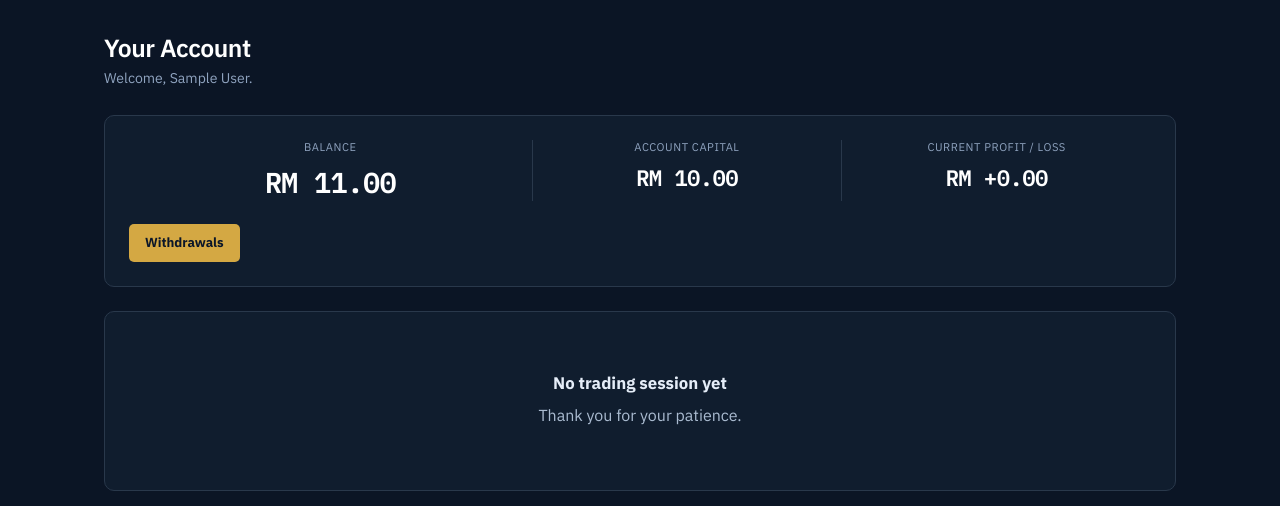
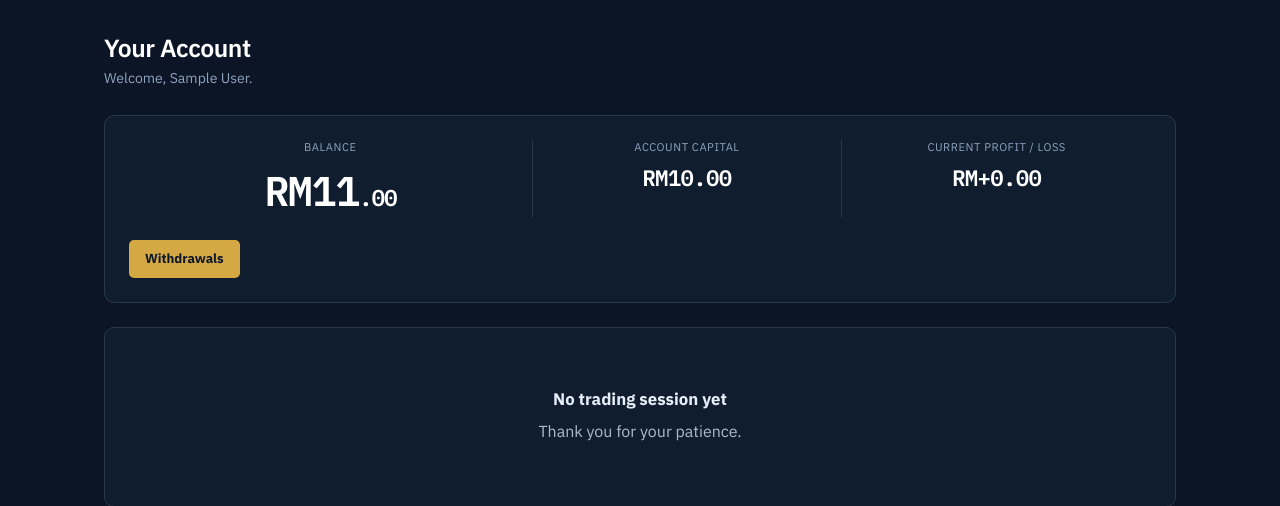
Before and after one commit to johnrambo1312/TradeNex-V2, a Flask app: page /dashboard in a window 1280 px wide. Shown: the part 60-566 px from the top of the page. Run offline with Flask 3, Linux system fonts and the light colour scheme; the visitor is signed in with stand-in values (Sample User, id 1); tables that the repository leaves empty hold one stand-in row (values such as "Sample post"); some libraries are stand-ins or nearby versions.

Commit message:
Tighten RM spacing and enlarge balance with smaller cents
Co-authored-by: Copilot <223556219+Copilot@users.noreply.github.com>

```diff
--- a/templates/dashboard.html
+++ b/templates/dashboard.html
@@ -43,6 +43,7 @@ h1{font-family:'Syne',sans-serif;font-size:1.6rem;font-weight:800;margin-bottom:
 .wallet-cards{grid-template-columns:repeat(3,minmax(0,1fr));margin-bottom:0}
 .wallet-cards .wallet-total{order:3;background:radial-gradient(ellipse at 100% 0%,rgba(212,168,67,0.16),transparent 58%),linear-gradient(135deg,#172943,var(--navy2) 70%);border-color:rgba(212,168,67,0.25)}
 .wallet-total .card-val{font-size:2rem;color:var(--gold2)}
+.balance-cents{font-size:0.55em}
 .wallet-total .card-sub{margin-top:0.5rem}
 .dashboard-quick-actions{display:none}
 .dashboard-quick-action{min-width:0;display:flex;flex-direction:column;align-items:center;justify-content:center;gap:0.45rem;padding:0.75rem 0.25rem;border:1px solid var(--border);border-radius:10px;background:#0F1C32;color:var(--text-light);font:600 0.72rem 'IBM Plex Sans',sans-serif;text-align:center;cursor:pointer}
@@ -368,7 +369,7 @@ h1{font-size:1.55rem}
 .wallet-cards .card:not(.wallet-total){border-left:1px solid #29384b}
 .card-label{font-size:0.7rem;letter-spacing:0.05em;margin-bottom:0.6rem}
 .wallet-cards .card-val{font-size:1.4rem;letter-spacing:-0.03em;overflow-wrap:anywhere}
-.wallet-total .card-val{font-size:1.8rem;color:var(--white)}
+.wallet-total .card-val{font-size:2.6rem;color:var(--white)}
 .wallet-request-button{margin-top:1.4rem;padding:0.65rem 1rem;border-radius:5px}
 .chart-wrap{border-radius:10px;margin-bottom:1.5rem}
 .chart-wrap.no-session{background:#101d2e;border-color:#29384b}
@@ -394,7 +395,7 @@ footer{margin-top:2rem}
   .wallet-section{display:grid;grid-template-columns:repeat(2,minmax(0,1fr));gap:0;padding:1.15rem}
   .cards.wallet-cards{display:contents}
   .wallet-cards .wallet-total{grid-column:1/-1;order:1;padding:0 0 1rem;background:transparent}
-  .wallet-total .card-val{font-size:1.7rem}
+  .wallet-total .card-val{font-size:2.4rem}
   .dashboard-quick-actions{grid-column:1/-1;order:2;display:grid;grid-template-columns:repeat(4,minmax(0,1fr));gap:0;padding:0.5rem 0;background:transparent;border:0;border-top:1px solid #29384b;border-bottom:1px solid #29384b;border-radius:0}
   .dashboard-quick-action{min-height:64px;gap:0.3rem;padding:0.45rem 0.15rem;background:transparent;border:0;border-radius:5px}
   .dashboard-quick-action svg{width:19px;height:19px;color:var(--gold)}
@@ -502,17 +503,17 @@ footer{margin-top:2rem}
           <div>
             <h3 class="monthly-incentive-title" id="monthlyIncentiveTitle">{% if language == "en" %}Monthly Referral Commission{% else %}Komisen Rujukan Bulanan{% endif %}</h3>
             <div class="monthly-incentive-total">
-              {% if language == "en" %}Total:{% else %}Jumlah:{% endif %} <strong id="monthlyIncentiveTotal">RM {{ '%.2f'|format(monthly_incentive_breakdowns[0].total) }}</strong>
+              {% if language == "en" %}Total:{% else %}Jumlah:{% endif %} <strong id="monthlyIncentiveTotal">RM{{ '%.2f'|format(monthly_incentive_breakdowns[0].total) }}</strong>
               <span aria-hidden="true"> · </span>
               <span id="monthlyIncentiveContributors">{{ monthly_incentive_breakdowns[0].contributors }}</span> {% if language == "en" %}members{% else %}ahli{% endif %}
             </div>
             <div class="monthly-incentive-status">
-              <span id="monthlyIncentivePaid">{% if language == "en" %}Received{% else %}Diterima{% endif %} RM {{ '%.2f'|format(monthly_incentive_breakdowns[0].paid_total) }}</span>
+              <span id="monthlyIncentivePaid">{% if language == "en" %}Received{% else %}Diterima{% endif %} RM{{ '%.2f'|format(monthly_incentive_breakdowns[0].paid_total) }}</span>
               <span aria-hidden="true"> · </span>
-              <span id="monthlyIncentivePending">{% if language == "en" %}Pending{% else %}Menunggu{% endif %} RM {{ '%.2f'|format(monthly_incentive_breakdowns[0].pending_total) }}</span>
+              <span id="monthlyIncentivePending">{% if language == "en" %}Pending{% else %}Menunggu{% endif %} RM{{ '%.2f'|format(monthly_incentive_breakdowns[0].pending_total) }}</span>
             </div>
             {% if user.next_commission_payable_at %}
-              <div class="wallet-commission-note">{% if language == "en" %}Pending commission of RM {{ "%.2f"|format(user.pending_referral_commission) }} will be paid on{% else %}Komisen tertunggak RM {{ "%.2f"|format(user.pending_referral_commission) }} akan dibayar pada{% endif %} {{ user.next_commission_payable_at.strftime('%d/%m/%Y') }}</div>
+              <div class="wallet-commission-note">{% if language == "en" %}Pending commission of RM{{ "%.2f"|format(user.pending_referral_commission) }} will be paid on{% else %}Komisen tertunggak RM{{ "%.2f"|format(user.pending_referral_commission) }} akan dibayar pada{% endif %} {{ user.next_commission_payable_at.strftime('%d/%m/%Y') }}</div>
             {% endif %}
           </div>
           <label>
@@ -525,7 +526,7 @@ footer{margin-top:2rem}
           </label>
         </div>
         {% for breakdown in monthly_incentive_breakdowns %}
-          <div class="monthly-incentive-period" data-monthly-incentive-period="{{ loop.index0 }}" data-total="RM {{ '%.2f'|format(breakdown.total) }}" data-paid-total="{% if language == 'en' %}Received{% else %}Diterima{% endif %} RM {{ '%.2f'|format(breakdown.paid_total) }}" data-pending-total="{% if language == 'en' %}Pending{% else %}Menunggu{% endif %} RM {{ '%.2f'|format(breakdown.pending_total) }}" data-contributors="{{ breakdown.contributors }}" {{ 'hidden' if not loop.first }}>
+          <div class="monthly-incentive-period" data-monthly-incentive-period="{{ loop.index0 }}" data-total="RM{{ '%.2f'|format(breakdown.total) }}" data-paid-total="{% if language == 'en' %}Received{% else %}Diterima{% endif %} RM{{ '%.2f'|format(breakdown.paid_total) }}" data-pending-total="{% if language == 'en' %}Pending{% else %}Menunggu{% endif %} RM{{ '%.2f'|format(breakdown.pending_total) }}" data-contributors="{{ breakdown.contributors }}" {{ 'hidden' if not loop.first }}>
             {% for level in breakdown.levels %}
               <div class="monthly-incentive-level">
                 <div class="monthly-incentive-badge">{% if language == "en" %}Level{% else %}Tahap{% endif %} {{ level.level }}</div>
@@ -557,7 +558,7 @@ footer{margin-top:2rem}
                   <td>{{ commission.paid_at.strftime('%d/%m/%Y %H:%M') if commission.paid_at else '—' }}</td>
                   <td>{{ commission.referred_user.full_name }}<br><span class="genealogy-member-id">{{ commission.referred_user.nova_id }}</span></td>
                   <td>{{ commission.level }}</td>
-                  <td>RM {{ '%.2f'|format(commission.amount) }}</td>
+                  <td>RM{{ '%.2f'|format(commission.amount) }}</td>
                 </tr>
               {% endfor %}
             </tbody>
@@ -573,7 +574,7 @@ footer{margin-top:2rem}
         {% for withdrawal in withdrawal_requests %}
           <div class="withdrawal-row">
             <span>{{ withdrawal.created_at.strftime('%d/%m/%Y %H:%M') if withdrawal.created_at else '—' }}</span>
-            <span class="withdrawal-amount">RM {{ '%.2f'|format(withdrawal.amount) }}</span>
+            <span class="withdrawal-amount">RM{{ '%.2f'|format(withdrawal.amount) }}</span>
             {% if withdrawal.status == 'pending' %}
               <span class="withdrawal-status">Menunggu semakan</span>
             {% elif withdrawal.status == 'processed' %}
@@ -604,9 +605,10 @@ footer{margin-top:2rem}
         <div class="card-label">Baki</div>
         {% set displayed_balance = user.wallet_display_balance %}
         <div class="card-val num" id="balanceVal">
-          <span id="balanceAmount">RM {{ "%.2f"|format(displayed_balance) }}</span>
+          {% set balance_text = "%.2f"|format(displayed_balance) %}
+          <span id="balanceAmount">RM{{ balance_text[:-3] }}<span class="balance-cents">{{ balance_text[-3:] }}</span></span>
           {% if user.withdrawable_commission > 0 %}
-            <span class="wallet-commission-breakdown" id="commissionBalance">(RM {{ "%.2f"|format(user.withdrawable_commission) }})</span>
+            <span class="wallet-commission-breakdown" id="commissionBalance">(RM{{ "%.2f"|format(user.withdrawable_commission) }})</span>
           {% endif %}
         </div>
       </div>
@@ -630,11 +632,11 @@ footer{margin-top:2rem}
       </div>
       <div class="card">
         <div class="card-label">Modal Akaun</div>
-        <div class="card-val num" id="modalVal">RM {{ "%.2f"|format(user.balance) }}</div>
+        <div class="card-val num" id="modalVal">RM{{ "%.2f"|format(user.balance) }}</div>
       </div>
       <div class="card">
         <div class="card-label">Untung / Rugi Semasa</div>
-        <div class="card-val num" id="plVal">RM {{ "%+.2f"|format(user.current_profit_loss) }}</div>
+        <div class="card-val num" id="plVal">RM{{ "%+.2f"|format(user.current_profit_loss) }}</div>
       </div>
     </div>
     <button class="wallet-request-button" type="button" onclick="openWithdrawalModal()">Pengeluaran</button>
@@ -671,7 +673,7 @@ footer{margin-top:2rem}
             <div class="wallet-request-field">
               <label for="withdrawAmount">Jumlah Pengeluaran (RM)</label>
               <input id="withdrawAmount" name="amount" type="number"               min="0.01" step="0.01" inputmode="decimal" required>
-                            <small class="wallet-request-note">Maksimum: RM {{ '%.2f'|format(withdrawal_limit) }}</small>
+                            <small class="wallet-request-note">Maksimum: RM{{ '%.2f'|format(withdrawal_limit) }}</small>
                           </div>
             <div class="withdraw-bank-details" aria-label="Maklumat bank penerima">
               <div class="withdraw-bank-row"><span>Nama penama (nama pendaftaran)</span><span>{{ bank_registration.full_name }}</span></div>
@@ -703,7 +705,7 @@ footer{margin-top:2rem}
         </div>
       </div>
       <div style="display:flex;align-items:center;gap:0.3rem;margin-left:auto;justify-content:flex-end">
-        <span class="num chart-price" id="priceNow">RM {{ "%.2f"|format(chart_values[0]) }}</span>
+        <span class="num chart-price" id="priceNow">RM{{ "%.2f"|format(chart_values[0]) }}</span>
         <span class="chart-status-badge badge-live" id="chartStatus">{% if language == "en" %}LIVE{% else %}LANGSUNG{% endif %}</span>
       </div>
     </div>
@@ -1146,7 +1148,7 @@ footer{margin-top:2rem}
   var BULL = '#22C98A', BEAR = '#FF5B5B';
 
   function formatChartPrice(price){
-    return (window.innerWidth < 480 ? '' : 'RM ') + price.toFixed(2);
+    return (window.innerWidth < 480 ? '' : 'RM') + price.toFixed(2);
   }
 
   function aggregateCandles(candles, interval){
@@ -1223,13 +1225,16 @@ footer{margin-top:2rem}
     var plEl = document.getElementById('plVal');
     var balanceEl = document.getElementById('balanceAmount');
     if(plEl){
-      plEl.textContent = 'RM ' + (liveProfitLoss >= 0 ? '+' : '') + liveProfitLoss.toFixed(2);
+      plEl.textContent = 'RM' + (liveProfitLoss >= 0 ? '+' : '') + liveProfitLoss.toFixed(2);
       plEl.classList.toggle('pl-pos', liveProfitLoss >= 0);
       plEl.classList.toggle('pl-neg', liveProfitLoss < 0);
     }
-    if(balanceEl && candleFeedClosed) balanceEl.textContent = 'RM ' + liveBalance.toFixed(2);
+    if(balanceEl && candleFeedClosed){
+      var balanceText = liveBalance.toFixed(2);
+      balanceEl.innerHTML = 'RM' + balanceText.slice(0, -3) + '<span class="balance-cents">' + balanceText.slice(-3) + '</span>';
+    }
     var commissionEl = document.getElementById('commissionBalance');
-    if(commissionEl) commissionEl.textContent = '(RM ' + walletWithdrawableCommission.toFixed(2) + ')';
+    if(commissionEl) commissionEl.textContent = '(RM' + walletWithdrawableCommission.toFixed(2) + ')';
   }
 
   function showOhlc(candle, time){
@@ -1252,7 +1257,7 @@ footer{margin-top:2rem}
     if(!last) return;
     var eff = last.c;
     var pEl=document.getElementById('priceNow');
-    if(pEl){pEl.textContent='RM '+eff.toFixed(2);pEl.style.color=eff>=firstPrice?BULL:BEAR;}
+    if(pEl){pEl.textContent='RM'+eff.toFixed(2);pEl.style.color=eff>=firstPrice?BULL:BEAR;}
     if(!crosshairActive){
       showOhlc({open:last.o,high:last.h,low:last.l,close:eff},last.t+MYT_OFFSET_SECONDS);
     }
@@ -1713,10 +1718,10 @@ function updateMonthlyIncentivePeriod(){
     if(isSelected) selectedPeriod=period;
   });
   if(selectedPeriod){
-    total.textContent=selectedPeriod.getAttribute('data-total')||'RM 0.00';
+    total.textContent=selectedPeriod.getAttribute('data-total')||'RM0.00';
     contributors.textContent=selectedPeriod.getAttribute('data-contributors')||'0';
-    paidTotal.textContent=selectedPeriod.getAttribute('data-paid-total')||'{% if language == "en" %}Received{% else %}Diterima{% endif %} RM 0.00';
-    pendingTotal.textContent=selectedPeriod.getAttribute('data-pending-total')||'{% if language == "en" %}Pending{% else %}Menunggu{% endif %} RM 0.00';
+    paidTotal.textContent=selectedPeriod.getAttribute('data-paid-total')||'{% if language == "en" %}Received{% else %}Diterima{% endif %} RM0.00';
+    pendingTotal.textContent=selectedPeriod.getAttribute('data-pending-total')||'{% if language == "en" %}Pending{% else %}Menunggu{% endif %} RM0.00';
   }
 }
 
```
